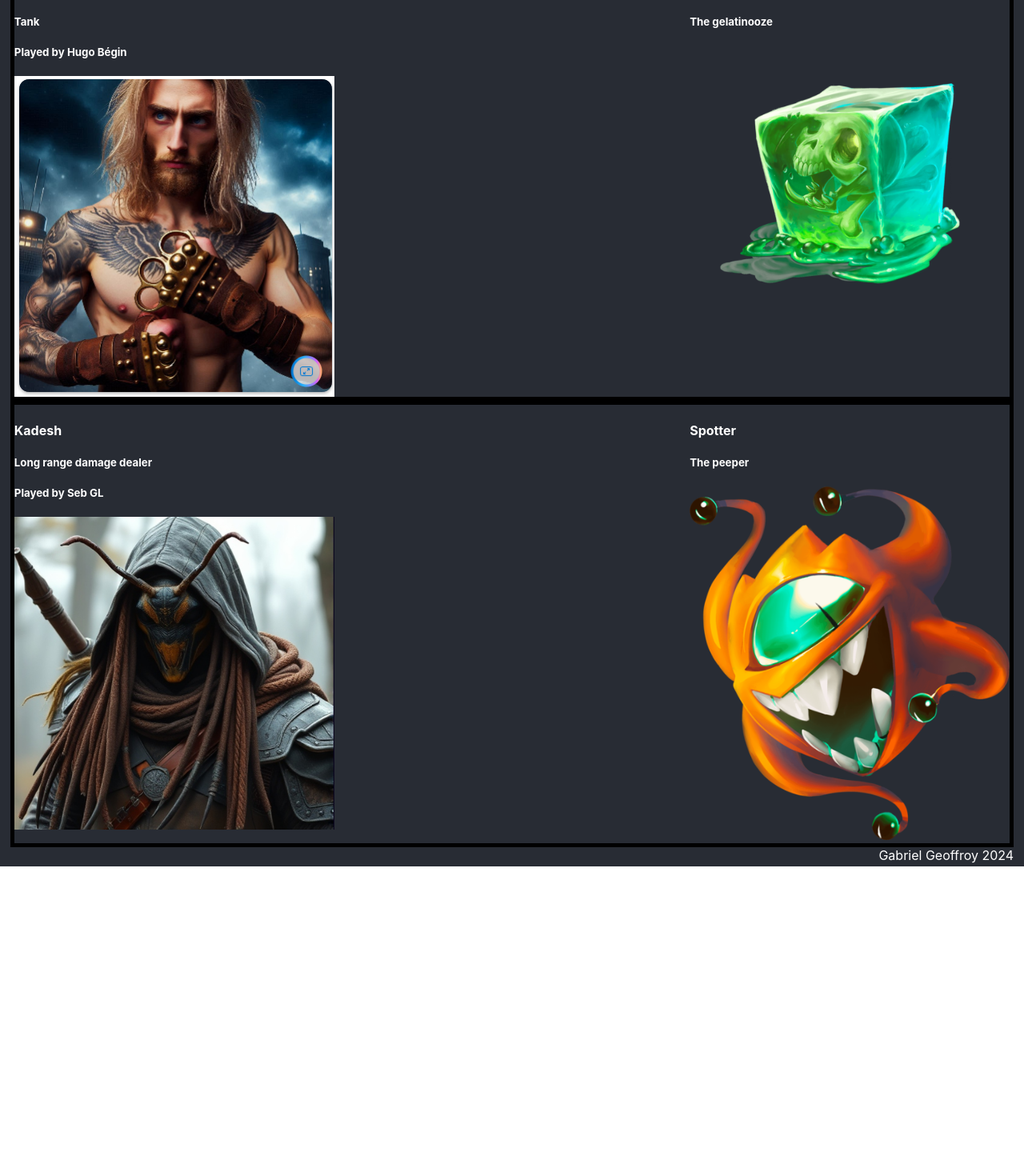
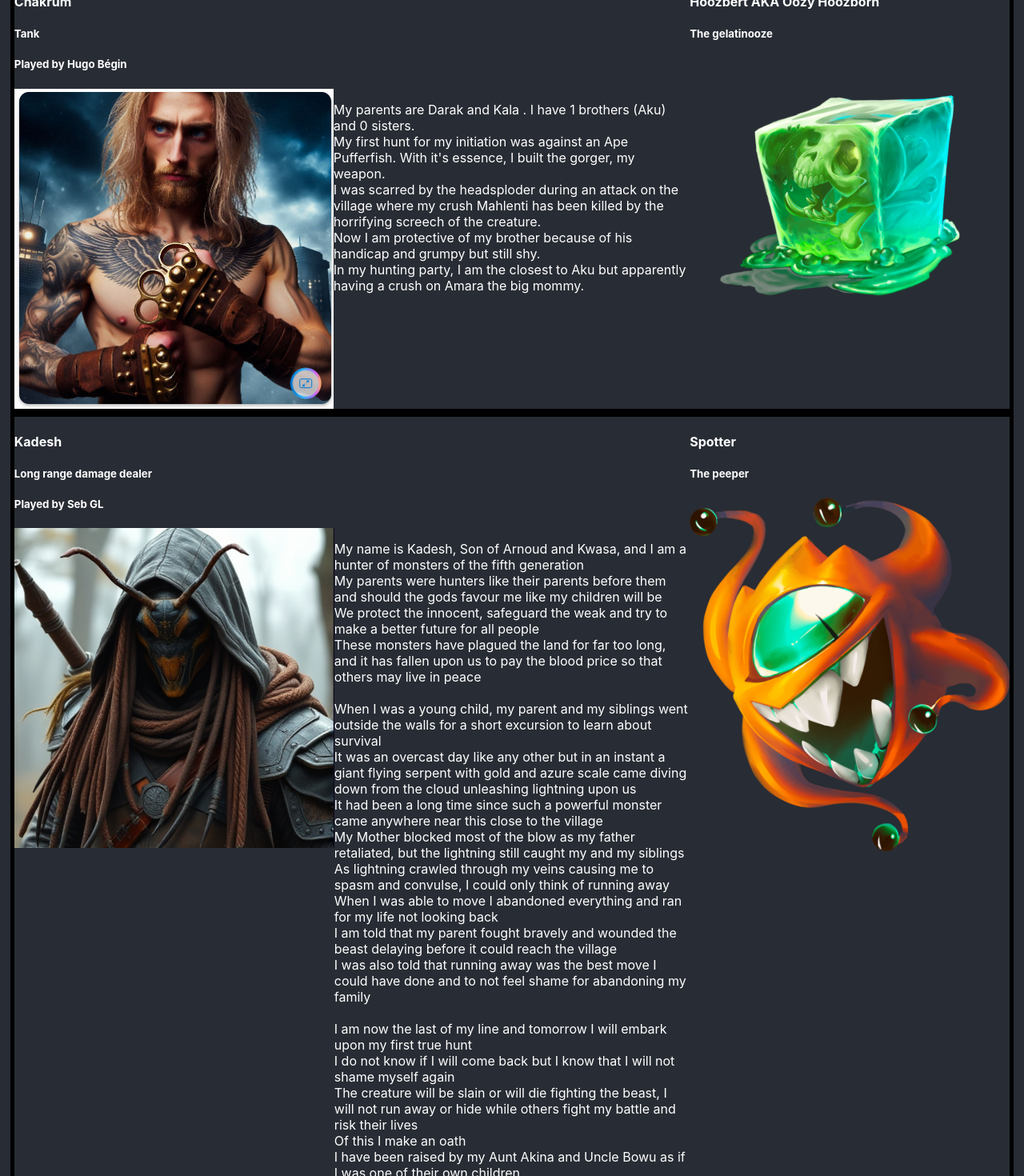
Before and after one commit to GGProgrammation/GGProgrammation.github.io, a React (Create React App) app: page /#/encyclopedia/players in a window 1280 px wide. Shown: the part 1260-2730 px from the top of the page at 80% size. Before the commit the page ends 2343 px from the top, so only its background shows below. Built offline with nearby package versions, Linux system fonts and the light colour scheme.

Commit message:
Session 2

```diff
--- a/src/Pages/Encyclopedia/Locations/Locations.js
+++ b/src/Pages/Encyclopedia/Locations/Locations.js
@@ -1,3 +1,5 @@
+import montsu from "../../../Images/Maps/Monsutāhantā.jpg";
+
 function Locations() {
 	return (
 		<div style={{ display: "flex", flexDirection: "column" }}>
@@ -13,6 +15,26 @@ function Locations() {
 				<h3>Locations</h3>
 				<a href="/#encyclopedia">Back to encyclopedia</a>
 			</div>
+			<div>
+				<div style={{ border: "5px black solid" }}>
+					<h4>Monsutāhantā</h4>
+					<div style={{ display: "flex" }}>
+						<img src={montsu} width={600} height={400} />
+						<p>
+							Village of the monster hunters
+							<br /> (1) Monster Carver (Crtafting items/armors)
+							<br /> (2) Monster tamer (Companion training)
+							<br /> (3) Alchemist (Potions)
+							<br /> (4) Village chief (council)
+							<br /> (5) Soul forger
+							<br /> (6) Diviner
+							<br /> (7) Monster Hunter academy
+							<br /> (8) Ceremony hall
+							<br /> (9) General store
+						</p>
+					</div>
+				</div>
+			</div>
 		</div>
 	);
 }
--- a/src/Pages/Encyclopedia/Players/Players.js
+++ b/src/Pages/Encyclopedia/Players/Players.js
@@ -26,7 +26,34 @@ function Players() {
 			<div>
 				<Npc
 					name={"Amara"}
-					description={""}
+					description={
+						<p>
+							Amara has two mothers : Larna et Sanil.
+							<br />
+							<br />
+							She had an older sister, Tura, with whom she went on
+							her first hunt with. The monster was an enormous
+							spider that spit explosive powder. The hunt was
+							successful and the monster was killed. The day
+							after, while heading back to the village, they were
+							ambushed by another spider, which was probably the
+							dead spider's mate. Tura sacrificed herself to save
+							Amara and kill the new spider. The weapon that
+							Amara's currently using was made from the spiders'
+							parts, and her sister's hammer. Amara was scarred by
+							the events and developped arachnophobia.
+							<br />
+							<br />
+							Personality
+							<br />
+							Amara's personnality is pretty serious. She's
+							intense, and quite proud. She gets attached easily
+							and is incredibly loyal. She likes to bake and to
+							take care of others. She's also dedicated to
+							training and monster hunting. She fights to protect
+							her village and for honor.
+						</p>
+					}
 					img_src={amara}
 					profession={"Close range damage dealer"}
 					companion_src={sunsnacker}
@@ -46,7 +73,26 @@ function Players() {
 				/>
 				<Npc
 					name={"Chakrum"}
-					description={""}
+					description={
+						<p>
+							My parents are Darak and Kala . I have 1 brothers
+							(Aku) and 0 sisters.
+							<br />
+							My first hunt for my initiation was against an Ape
+							Pufferfish. With it's essence, I built the gorger,
+							my weapon.
+							<br />I was scarred by the headsploder during an
+							attack on the village where my crush Mahlenti has
+							been killed by the horrifying screech of the
+							creature.
+							<br />
+							Now I am protective of my brother because of his
+							handicap and grumpy but still shy.
+							<br />
+							In my hunting party, I am the closest to Aku but
+							apparently having a crush on Amara the big mommy.
+						</p>
+					}
 					img_src={chakrum}
 					profession={"Tank"}
 					companion_src={gelatinooze}
@@ -56,7 +102,87 @@ function Players() {
 				/>
 				<Npc
 					name={"Kadesh"}
-					description={""}
+					description={
+						<p>
+							My name is Kadesh, Son of Arnoud and Kwasa, and I am
+							a hunter of monsters of the fifth generation
+							<br />
+							My parents were hunters like their parents before
+							them and should the gods favour me like my children
+							will be
+							<br />
+							We protect the innocent, safeguard the weak and try
+							to make a better future for all people
+							<br />
+							These monsters have plagued the land for far too
+							long, and it has fallen upon us to pay the blood
+							price so that others may live in peace
+							<br />
+							<br />
+							When I was a young child, my parent and my siblings
+							went outside the walls for a short excursion to
+							learn about survival
+							<br />
+							It was an overcast day like any other but in an
+							instant a giant flying serpent with gold and azure
+							scale came diving down from the cloud unleashing
+							lightning upon us
+							<br />
+							It had been a long time since such a powerful
+							monster came anywhere near this close to the village
+							<br />
+							My Mother blocked most of the blow as my father
+							retaliated, but the lightning still caught my and my
+							siblings
+							<br />
+							As lightning crawled through my veins causing me to
+							spasm and convulse, I could only think of running
+							away
+							<br />
+							When I was able to move I abandoned everything and
+							ran for my life not looking back
+							<br />I am told that my parent fought bravely and
+							wounded the beast delaying before it could reach the
+							village
+							<br />I was also told that running away was the best
+							move I could have done and to not feel shame for
+							abandoning my family
+							<br />
+							<br />
+							I am now the last of my line and tomorrow I will
+							embark upon my first true hunt
+							<br />I do not know if I will come back but I know
+							that I will not shame myself again
+							<br />
+							The creature will be slain or will die fighting the
+							beast, I will not run away or hide while others
+							fight my battle and risk their lives
+							<br />
+							Of this I make an oath
+							<br />I have been raised by my Aunt Akina and Uncle
+							Bowu as if I was one of their own children
+							<br />I have three Cousins Arina(F) and Arjul(M) are
+							also fifth generation hunters and they are part of
+							the Moon Quencher Team
+							<br />
+							My third cousin Armin(M) is a civilian having been
+							born with a bad leg, he works hard to help us but he
+							will never be one of the hunter
+							<br />
+							<br />
+							During my initiation hunt we killed and viridescent
+							Bombardier, a giant bloodthirsty beetle that spews
+							pressurized acid and fires spines using its hollow
+							horn
+							<br />
+							From its remains we soul forged Viridian Husk, a
+							weapon which will remain with me till be day of my
+							death.
+							<br />I hope that with it I will honour my ancestor
+							and make up for the stains of cowardice that haunt
+							my past
+						</p>
+					}
 					img_src={Kadesh}
 					profession={"Long range damage dealer"}
 					companion_src={peeper}
--- a/src/Pages/Encyclopedia/Sessions/Sessions.js
+++ b/src/Pages/Encyclopedia/Sessions/Sessions.js
@@ -1,3 +1,6 @@
+import session1 from "../../../Images/Travel/Session1.png";
+import session2 from "../../../Images/Travel/Session2.png";
+
 function Sessions() {
 	return (
 		<div
@@ -73,6 +76,103 @@ function Sessions() {
 						kadesh's warning, they attracted the attention of 2
 						water weirds. It's time to prove their worth in combat.
 					</p>
+					<div style={{ display: "flex" }}>
+						<img
+							src={session1}
+							style={{ marginLeft: "auto", marginRight: "auto" }}
+						/>
+					</div>
+				</div>
+				<div style={{ border: "5px black solid" }}>
+					<h4>Session 2</h4>
+					<div
+						style={{
+							display: "flex",
+							justifyContent: "space-between",
+						}}
+					>
+						<h5>Year 180am, 16-06 to 18-06</h5>
+						<p>2024-10-30</p>
+					</div>
+					<p>
+						The shining diamonds dispatched the water weirds quickly
+						and efficiently, as expected of them.
+					</p>
+					<p>
+						After one last day of rest in their home region of Heiwa
+						no mori, they entered the Doku no numachi region to the
+						North. Surrounded by mud, water and insects, they
+						started the hard journey toward the north-western part
+						of the region.
+					</p>
+					<p>
+						Keeping their eyes peeled for traces of their quarry or
+						the flowers the alchemist requested, they trekked all
+						day until time to make camp. They found neither.
+					</p>
+					<p>
+						During the night, a strange form haunted all of them one
+						by one during their hours of guard duty. A massive 15ft
+						high "mound" moving silently and quickly through the
+						vegetations. Not willing to explore alone during the
+						night, they opted to wait until morning to see what it
+						was.
+					</p>
+					<p>
+						The morning after, they gathered themselves and made
+						their way to the spot where the misterious form had been
+						seen. They found no trace of a massive creature on the
+						ground, nor in the fauna surrounding the space. All they
+						found were small holes on an elevated circle of dirt in
+						the ground. A quick examination by Chakrum and Aku (or
+						the Nature brothers) revealed the holes to not be a
+						natural occurences. Someone or something had placed them
+						there.
+					</p>
+					<p>
+						After a little more investigation involving water and a
+						lot of force by Amara, they discovered the cause : a big
+						fat mass of purple flesh lingered underneath. Inside the
+						mass of flesh was nothing of note. Their education in
+						monster anatomy revealed the mass to be an egg sac or
+						placenta of some kind. Unclear. No trace of the creature
+						or what the thing contained however.
+					</p>
+					<p>
+						Carrying on for the day, they followed the trails as
+						best they could in the hostile territory until they
+						found massive trenches going up and down hills and
+						through rivers and vegetation, indicating it's
+						non-natural origins.
+					</p>
+					<p>
+						In one of the trenches, they found what seemed to be
+						struggling vines detached from the earth. After a closer
+						inspection, they realised the vines were still alive,
+						prickly and really poisonous. With the prophecy they
+						received, they assumed the vines to be related to the
+						monster and decided to make camp for they day and use
+						the poison from them to make potions.
+					</p>
+					<p>
+						Chakrum and Amara tried to gather the vines and make
+						potions with moderate success
+					</p>
+					<p>
+						Aku and Kadesh tried to hunt and gather for food but
+						unfortunatly, only found food good enough for Hoozbert.
+						(At least one of them was happy)
+					</p>
+					<p>
+						Having spent their day, they decide to camp and continue
+						their search in the morning
+					</p>
+					<div style={{ display: "flex" }}>
+						<img
+							src={session2}
+							style={{ marginLeft: "auto", marginRight: "auto" }}
+						/>
+					</div>
 				</div>
 			</div>
 		</div>
--- a/src/Pages/parts/Npc.js
+++ b/src/Pages/parts/Npc.js
@@ -21,7 +21,10 @@ function Npc({
 				<h5>{profession}</h5>
 				{playedBy !== undefined && <h5>Played by {playedBy}</h5>}
 				<div style={{ display: "flex" }}>
-					<img src={img_src} style={{ width: "400px" }} />
+					<img
+						src={img_src}
+						style={{ width: "400px", height: "400px" }}
+					/>
 					{description}
 				</div>
 			</div>
```
Also changed, not shown: src/Images/Travel/Session1.png (added), src/Images/Travel/Session2.png (added).
